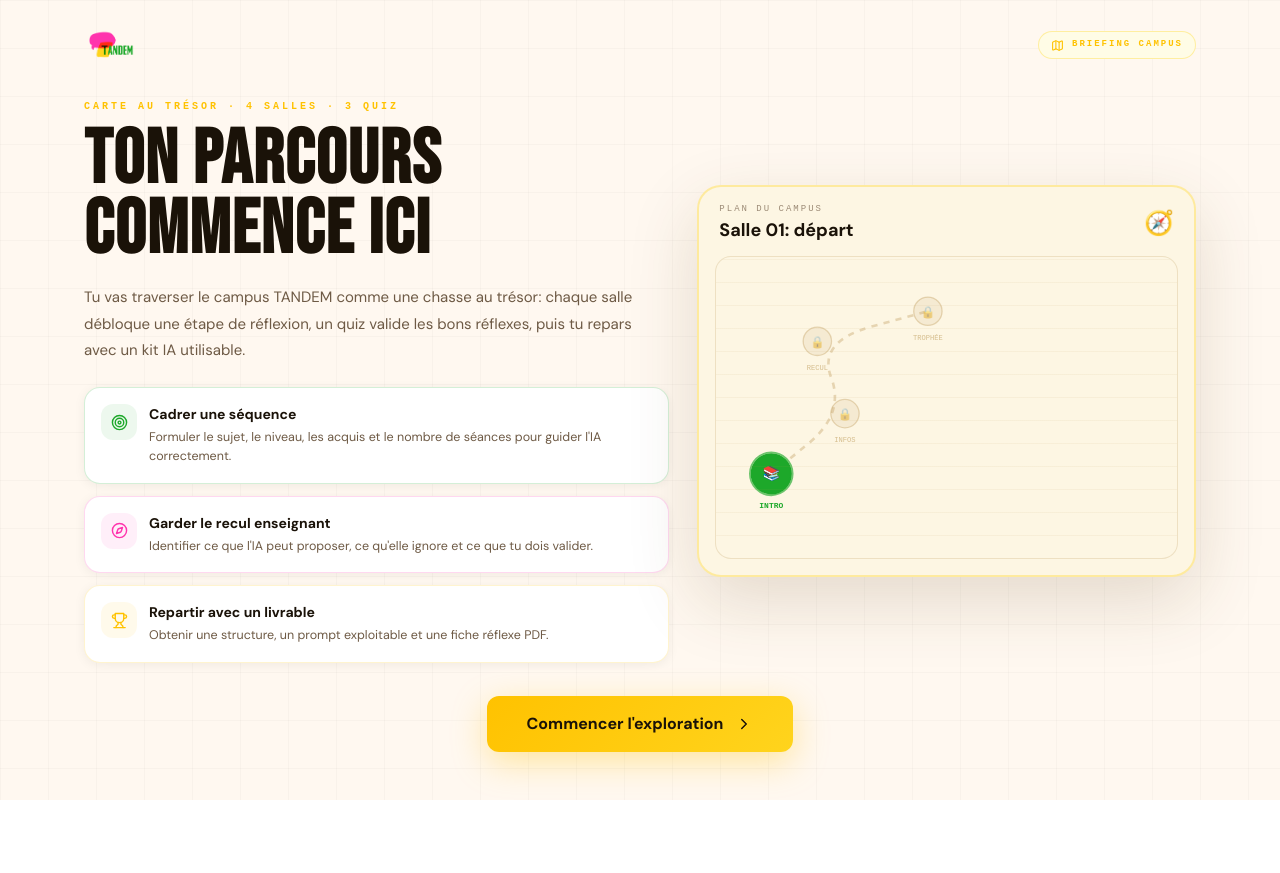
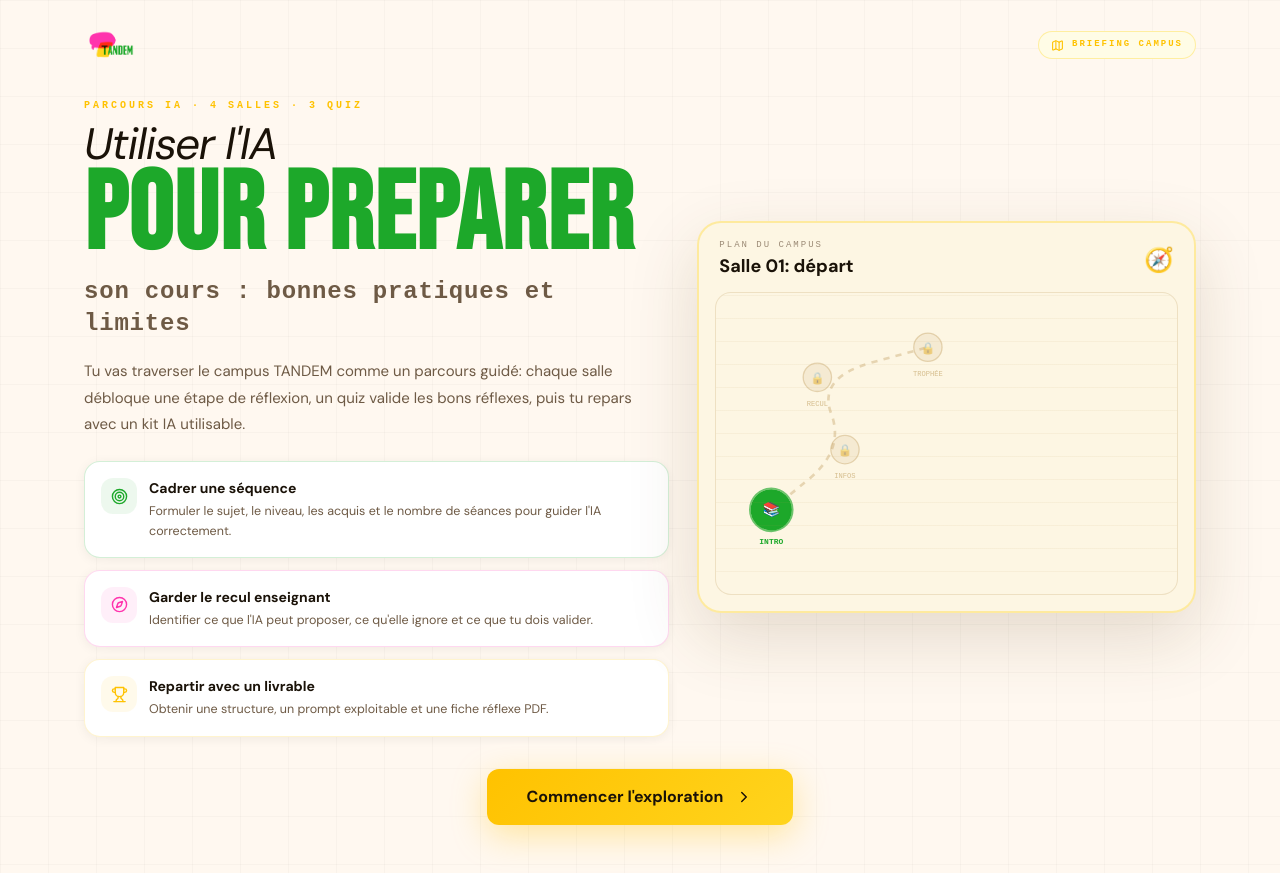
Before and after one commit to Kleas17/tandem, a React (Vite) app: page /campus in a window 1280 px wide. Before the commit the page ends 800 px from the top, so only its background shows below. Built offline with nearby package versions, Linux system fonts and the light colour scheme.

Commit message:
Changement de typo

```diff
--- a/src/app/pages/CampusBriefingPage.tsx
+++ b/src/app/pages/CampusBriefingPage.tsx
@@ -51,13 +51,58 @@ export default function CampusBriefingPage() {
         <section className="grid flex-1 items-center gap-7 py-8 lg:grid-cols-[1.08fr_0.92fr]">
           <motion.div initial={{ opacity: 0, y: 18 }} animate={{ opacity: 1, y: 0 }} transition={{ duration: 0.35 }}>
             <div style={{ color: "#ffc200", fontFamily: "monospace", fontSize: 10, letterSpacing: 3, fontWeight: 800, marginBottom: 12 }}>
-              CARTE AU TRÉSOR · 4 SALLES · 3 QUIZ
+              PARCOURS IA · 4 SALLES · 3 QUIZ
             </div>
-            <h1 style={{ color: "#1A1208", fontSize: "clamp(36px,7vw,76px)", lineHeight: 0.92, fontWeight: 900 }}>
-              Ton parcours commence ici
+            <h1
+              style={{
+                color: "#1A1208",
+                fontSize: "clamp(36px,7vw,76px)",
+                lineHeight: 0.9,
+                fontWeight: 900,
+                maxWidth: 720,
+              }}
+            >
+              <span
+                style={{
+                  display: "block",
+                  fontFamily: "'DM Sans', system-ui, sans-serif",
+                  fontSize: "clamp(24px,4.1vw,44px)",
+                  fontStyle: "italic",
+                  fontWeight: 500,
+                  letterSpacing: -1.2,
+                }}
+              >
+                Utiliser l'IA
+              </span>
+              <span
+                style={{
+                  display: "block",
+                  fontFamily: "'Bebas Neue', sans-serif",
+                  fontSize: "clamp(56px,10vw,110px)",
+                  letterSpacing: 1.5,
+                  color: "#1da82a",
+                  textTransform: "uppercase",
+                  marginTop: 2,
+                }}
+              >
+                pour preparer
+              </span>
+              <span
+                style={{
+                  display: "block",
+                  fontFamily: "monospace",
+                  fontSize: "clamp(16px,2.2vw,24px)",
+                  lineHeight: 1.35,
+                  letterSpacing: 0.8,
+                  color: "#6E5A45",
+                  marginTop: 10,
+                }}
+              >
+                son cours : bonnes pratiques et limites
+              </span>
             </h1>
             <p style={{ color: "#6E5A45", fontSize: 15, lineHeight: 1.75, maxWidth: 560, marginTop: 18 }}>
-              Tu vas traverser le campus TANDEM comme une chasse au trésor: chaque salle débloque une étape de réflexion, un quiz valide les bons réflexes, puis tu repars avec un kit IA utilisable.
+              Tu vas traverser le campus TANDEM comme un parcours guidé: chaque salle débloque une étape de réflexion, un quiz valide les bons réflexes, puis tu repars avec un kit IA utilisable.
             </p>
 
             <div className="mt-6 grid gap-3">
--- a/src/app/pages/HomePage.tsx
+++ b/src/app/pages/HomePage.tsx
@@ -121,13 +121,46 @@ export default function LandingPage() {
             initial={{ opacity: 0, y: 20 }}
             animate={ready ? { opacity: 1, y: 0 } : {}}
             transition={{ duration: 0.45, delay: 0.15 }}
-            className="mb-3"
+            className="mb-3 flex justify-center w-full"
           >
-            <h1 style={{ color: "#1A1208", fontSize: "clamp(44px, 10vw, 96px)", lineHeight: 0.9, letterSpacing: "0.01em" }}>
-              LA CHASSE{" "}
-              <span style={{ WebkitTextStroke: "2px #ffd41d", color: "transparent" }}>AU TRÉSOR</span>
-              <br />
-              <span style={{ color: "#ffd41d" }}>DU CAMPUS</span>
+            <h1
+              style={{
+                color: "#1A1208",
+                fontSize: "clamp(40px, 7vw, 78px)",
+                lineHeight: 0.9,
+                letterSpacing: "0.01em",
+                width: "fit-content",
+                maxWidth: "100%",
+                margin: "0 auto",
+                fontFamily: "'Bebas Neue', sans-serif",
+                textAlign: "center",
+              }}
+            >
+              <span
+                style={{
+                  display: "block",
+                  WebkitTextStroke: "2px #ffd41d",
+                  color: "transparent",
+                  textShadow: "0 0 26px rgba(255, 212, 29, 0.12)",
+                  fontSize: "clamp(46px, 7vw, 82px)",
+                  letterSpacing: "0.02em",
+                  whiteSpace: "nowrap",
+                  marginBottom: 6,
+                }}
+              >
+                PRÉPARER SON COURS AVEC L'IA
+              </span>
+              <span
+                style={{
+                  display: "block",
+                  color: "#1A1208",
+                  fontSize: "clamp(30px, 4.4vw, 50px)",
+                  letterSpacing: "0.03em",
+                  lineHeight: 0.96,
+                }}
+              >
+                BONNES PRATIQUES ET LIMITES
+              </span>
             </h1>
           </motion.div>
 
```
